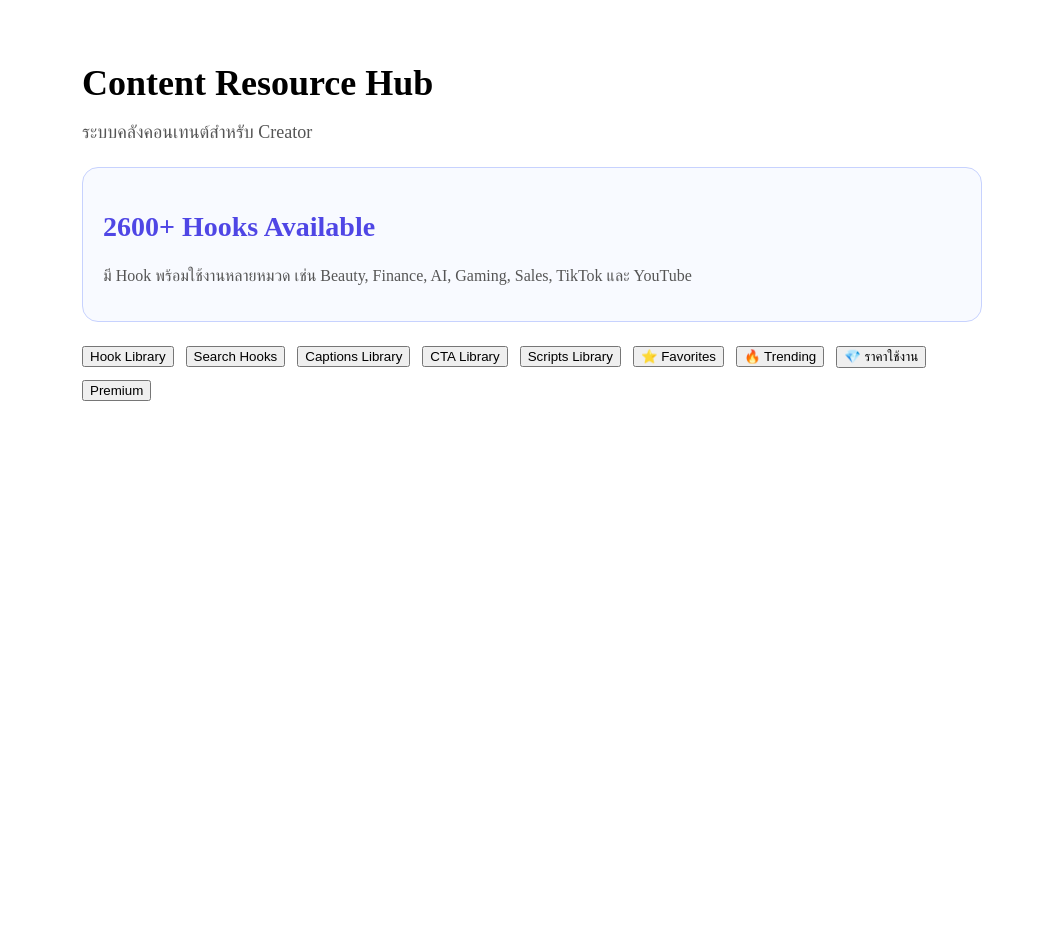
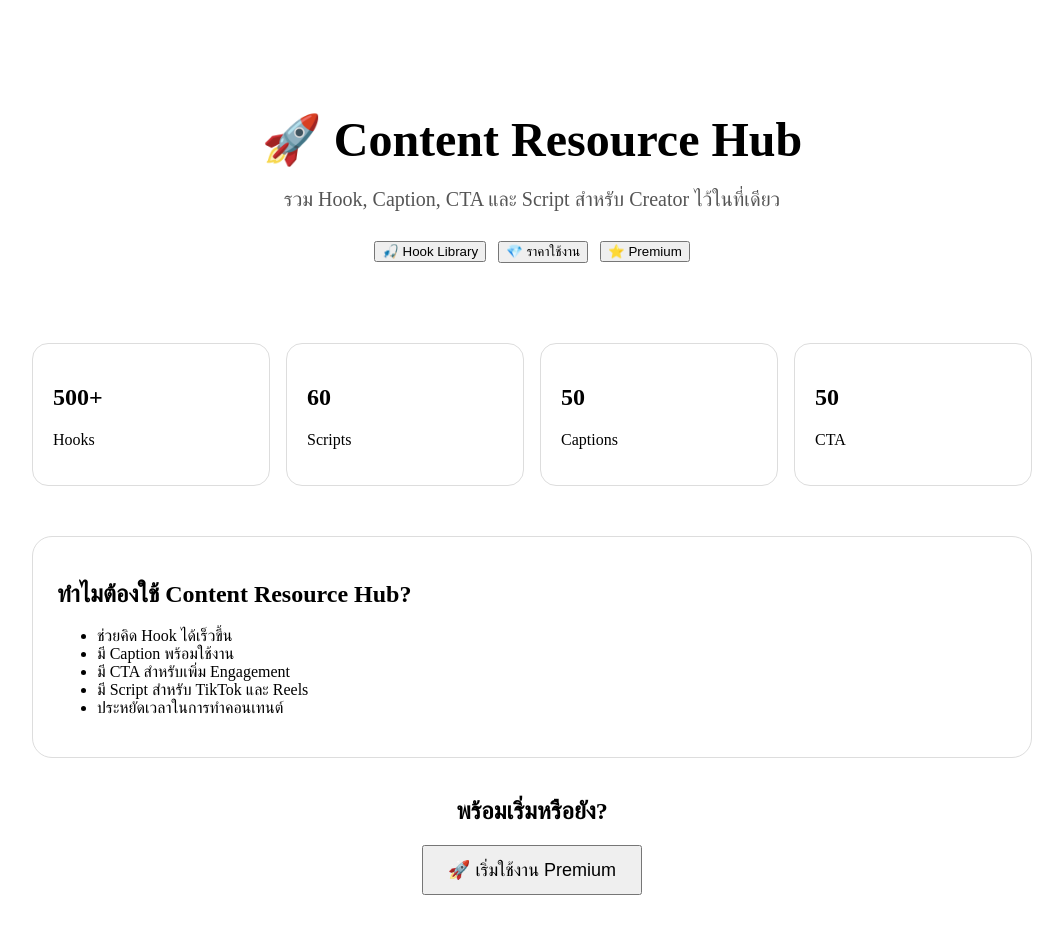
Before and after one commit to teeneewns-web/creator-os, a Next.js app: page / in a window 1280 px wide. Shown: the whole page, without its empty margins (108-1171 px from the left). Before the commit the page ends 800 px from the top, so only its background shows below. Built offline with nearby package versions, Linux system fonts and the light colour scheme.

Commit message:
add pricing and premium pages

```diff
--- a/src/app/page.tsx
+++ b/src/app/page.tsx
@@ -1,73 +1,154 @@
 import Link from "next/link";
 
-export default function HomePage() {
+export default function Home() {
   return (
-    <main style={{ padding: "30px", maxWidth: "900px", margin: "0 auto" }}>
-      <h1 style={{ fontSize: "36px", marginBottom: "10px" }}>
-        Content Resource Hub
-      </h1>
-
-      <p style={{ fontSize: "18px", color: "#555", marginBottom: "24px" }}>
-        ระบบคลังคอนเทนต์สำหรับ Creator
-      </p>
-
-      <div
+    <main
+      style={{
+        maxWidth: "1000px",
+        margin: "0 auto",
+        padding: "24px",
+      }}
+    >
+      <section
         style={{
-          border: "1px solid #c7d2fe",
-          borderRadius: "16px",
-          padding: "20px",
-          backgroundColor: "#f8faff",
-          marginBottom: "24px",
+          textAlign: "center",
+          padding: "40px 20px",
         }}
       >
-        <h2 style={{ fontSize: "28px", color: "#4f46e5" }}>
-          2600+ Hooks Available
-        </h2>
+        <h1
+          style={{
+            fontSize: "48px",
+            fontWeight: "bold",
+            marginBottom: "16px",
+          }}
+        >
+          🚀 Content Resource Hub
+        </h1>
 
-        <p style={{ color: "#555" }}>
-          มี Hook พร้อมใช้งานหลายหมวด เช่น Beauty, Finance, AI, Gaming, Sales,
-          TikTok และ YouTube
+        <p
+          style={{
+            fontSize: "20px",
+            color: "#555",
+            marginBottom: "30px",
+          }}
+        >
+          รวม Hook, Caption, CTA และ Script
+          สำหรับ Creator ไว้ในที่เดียว
         </p>
-      </div>
 
-      <div style={{ display: "flex", gap: "12px", flexWrap: "wrap" }}>
+        <div
+          style={{
+            display: "flex",
+            justifyContent: "center",
+            gap: "12px",
+            flexWrap: "wrap",
+          }}
+        >
+          <Link href="/hooks">
+            <button>🎣 Hook Library</button>
+          </Link>
 
-       <Link href="/hooks">
-  <button>Hook Library</button>
-</Link>
+          <Link href="/pricing">
+            <button>💎 ราคาใช้งาน</button>
+          </Link>
 
-<Link href="/search">
-  <button>Search Hooks</button>
-</Link>
+          <Link href="/premium">
+            <button>⭐ Premium</button>
+          </Link>
+        </div>
+      </section>
 
-<Link href="/captions">
-  <button>Captions Library</button>
-</Link>
+      <section
+        style={{
+          display: "grid",
+          gridTemplateColumns: "repeat(auto-fit,minmax(220px,1fr))",
+          gap: "16px",
+          marginTop: "40px",
+        }}
+      >
+        <div
+          style={{
+            border: "1px solid #ddd",
+            borderRadius: "16px",
+            padding: "20px",
+          }}
+        >
+          <h2>500+</h2>
+          <p>Hooks</p>
+        </div>
 
-<Link href="/cta">
-  <button>CTA Library</button>
-</Link>
+        <div
+          style={{
+            border: "1px solid #ddd",
+            borderRadius: "16px",
+            padding: "20px",
+          }}
+        >
+          <h2>60</h2>
+          <p>Scripts</p>
+        </div>
 
-<Link href="/scripts">
-  <button>Scripts Library</button>
-</Link>
+        <div
+          style={{
+            border: "1px solid #ddd",
+            borderRadius: "16px",
+            padding: "20px",
+          }}
+        >
+          <h2>50</h2>
+          <p>Captions</p>
+        </div>
 
-<Link href="/favorites">
-  <button>⭐ Favorites</button>
-</Link>
+        <div
+          style={{
+            border: "1px solid #ddd",
+            borderRadius: "16px",
+            padding: "20px",
+          }}
+        >
+          <h2>50</h2>
+          <p>CTA</p>
+        </div>
+      </section>
 
-<Link href="/trending">
-  <button>🔥 Trending</button>
-</Link>
-<Link href="/pricing">
-  <button>💎 ราคาใช้งาน</button>
-</Link>
+      <section
+        style={{
+          marginTop: "50px",
+          border: "1px solid #ddd",
+          borderRadius: "20px",
+          padding: "24px",
+        }}
+      >
+        <h2>ทำไมต้องใช้ Content Resource Hub?</h2>
 
-<Link href="/premium">
-  <button>Premium</button>
-</Link>
+        <ul>
+          <li>ช่วยคิด Hook ได้เร็วขึ้น</li>
+          <li>มี Caption พร้อมใช้งาน</li>
+          <li>มี CTA สำหรับเพิ่ม Engagement</li>
+          <li>มี Script สำหรับ TikTok และ Reels</li>
+          <li>ประหยัดเวลาในการทำคอนเทนต์</li>
+        </ul>
+      </section>
 
-      </div>
+      <section
+        style={{
+          marginTop: "40px",
+          textAlign: "center",
+        }}
+      >
+        <h2>พร้อมเริ่มหรือยัง?</h2>
+
+        <Link href="/premium">
+          <button
+            style={{
+              padding: "12px 24px",
+              fontSize: "18px",
+            }}
+          >
+            🚀 เริ่มใช้งาน Premium
+          </button>
+        </Link>
+      </section>
     </main>
   );
 }
```
